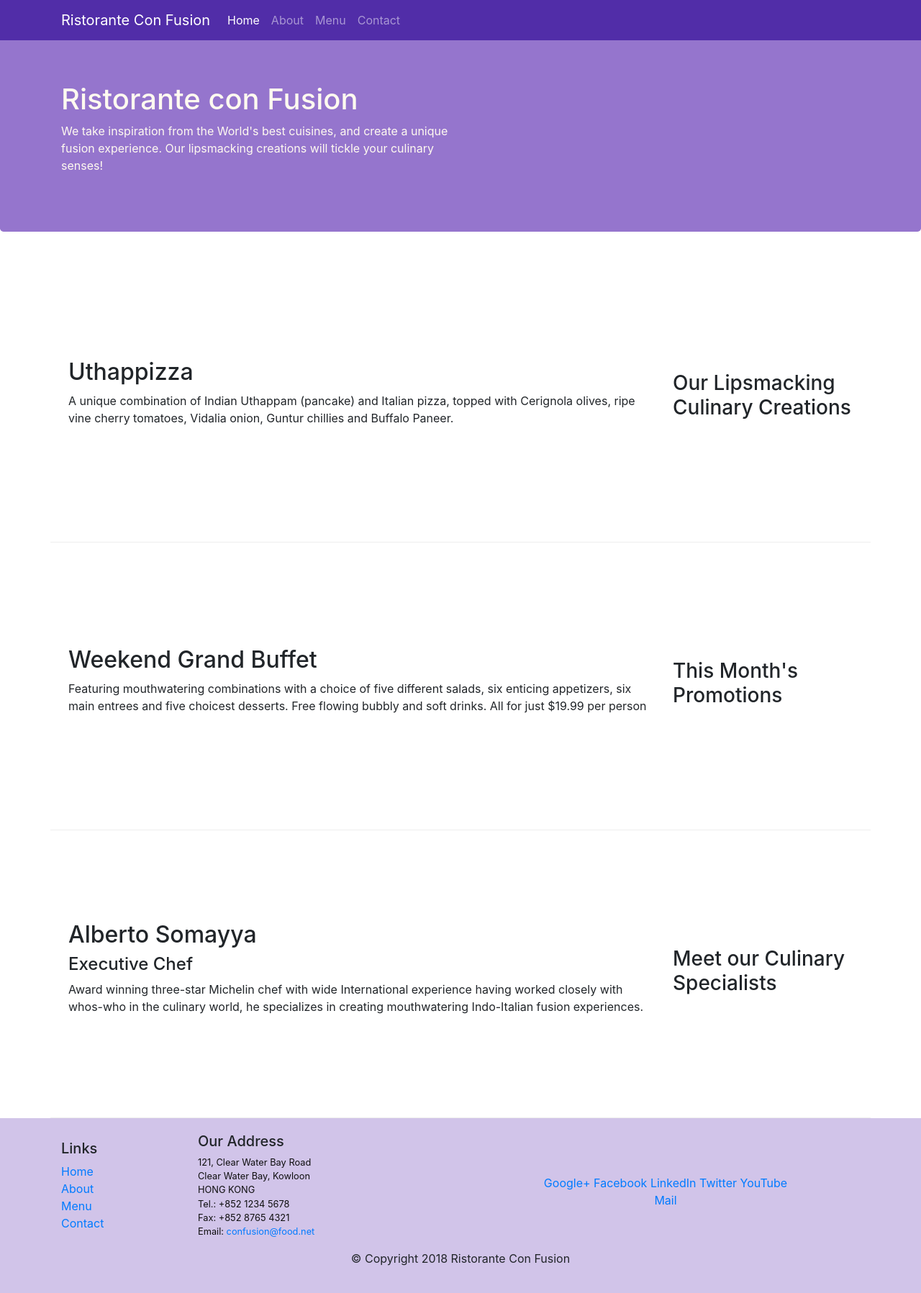
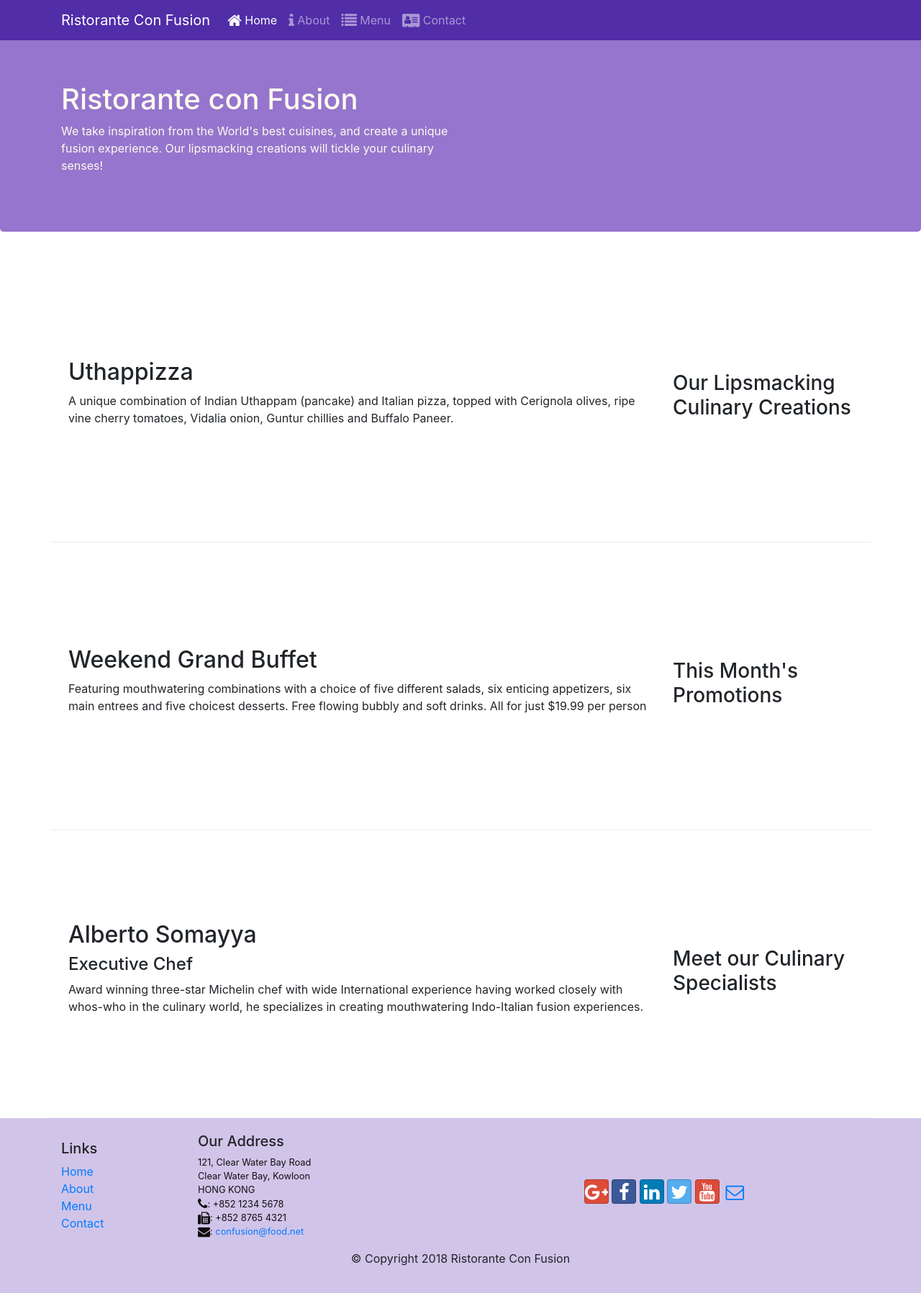
Before and after one commit to circeco/Front-End-Web-UI, a website: page index.html in a window 1280 px wide. Shown: the whole page at 72% size. Drawn offline with nearby package versions, Linux system fonts and the light colour scheme.

Commit message:
icons added

```diff
--- a/index.html
+++ b/index.html
@@ -13,6 +13,10 @@
         <!-- Bootstrap CSS -->
         <link rel="stylesheet" href="node_modules/bootstrap/dist/css/bootstrap.min.css">
 
+        <!-- Icon Fonts -->
+        <link rel="stylesheet" href="node_modules/font-awesome/css/font-awesome.min.css">
+        <link rel="stylesheet" href="node_modules/bootstrap-social/bootstrap-social.css">
+
     </head>
 
 <body>
@@ -25,10 +29,10 @@
            <a class="navbar-brand" href="#">Ristorante Con Fusion</a>
             <div class="collapse navbar-collapse" id="Navbar">
                 <ul class="navbar-nav mr-auto">
-                    <li class="nav-item active"><a class="nav-link" href="./index.html">Home</a></li>
-                    <li class="nav-item"><a class="nav-link" href="./aboutus.html">About</a></li>
-                    <li class="nav-item"><a class="nav-link" href="#">Menu</a></li>
-                    <li class="nav-item"><a class="nav-link" href="#">Contact</a></li>
+                    <li class="nav-item active"><a class="nav-link" href="#"><span class="fa fa-home fa-lg"></span> Home</a></li>
+                    <li class="nav-item"><a class="nav-link" href="./aboutus.html"><span class="fa fa-info fa-lg"></span> About</a></li>
+                    <li class="nav-item"><a class="nav-link" href="#"><span class="fa fa-list fa-lg"></span> Menu</a></li>
+                    <li class="nav-item"><a class="nav-link" href="#"><span class="fa fa-address-card fa-lg"></span> Contact</a></li>
                 </ul>
             </div>
         </div>
@@ -99,19 +103,20 @@
 		              121, Clear Water Bay Road<br>
 		              Clear Water Bay, Kowloon<br>
 		              HONG KONG<br>
-		              Tel.: +852 1234 5678<br>
-		              Fax: +852 8765 4321<br>
-		              Email: <a href="mailto:confusion@food.net">confusion@food.net</a>
+                      <i class="fa fa-phone fa-lg"></i>: +852 1234 5678<br>
+                      <i class="fa fa-fax fa-lg"></i>: +852 8765 4321<br>
+                      <i class="fa fa-envelope fa-lg"></i>:
+                      <a href="mailto:confusion@food.net">confusion@food.net</a>
 		           </address>
                 </div>
                 <div class="col-12 col-sm-4 align-self-center">
                     <div class="text-center">
-                        <a href="http://google.com/+">Google+</a>
-                        <a href="http://www.facebook.com/profile.php?id=">Facebook</a>
-                        <a href="http://www.linkedin.com/in/">LinkedIn</a>
-                        <a href="http://twitter.com/">Twitter</a>
-                        <a href="http://youtube.com/">YouTube</a>
-                        <a href="mailto:">Mail</a>
+                        <a class="btn btn-social-icon btn-google" href="http://google.com/+"><i class="fa fa-google-plus"></i></a>
+                        <a class="btn btn-social-icon btn-facebook" href="http://www.facebook.com/profile.php?id="><i class="fa fa-facebook"></i></a>
+                        <a class="btn btn-social-icon btn-linkedin" href="http://www.linkedin.com/in/"><i class="fa fa-linkedin"></i></a>
+                        <a class="btn btn-social-icon btn-twitter" href="http://twitter.com/"><i class="fa fa-twitter"></i></a>
+                        <a class="btn btn-social-icon btn-google" href="http://youtube.com/"><i class="fa fa-youtube"></i></a>
+                        <a class="btn btn-social-icon" href="mailto:"><i class="fa fa-envelope-o"></i></a>
                     </div>
                 </div>
            </div>
--- a/package.json
+++ b/package.json
@@ -23,6 +23,8 @@
   },
   "dependencies": {
     "bootstrap": "^4.0.0",
+    "bootstrap-social": "^5.1.1",
+    "font-awesome": "^4.7.0",
     "jquery": "^3.3.1",
     "popper.js": "^1.12.9"
   }
```
Also changed, not shown: aboutus.html (+18 -13 lines), 1 other file.
